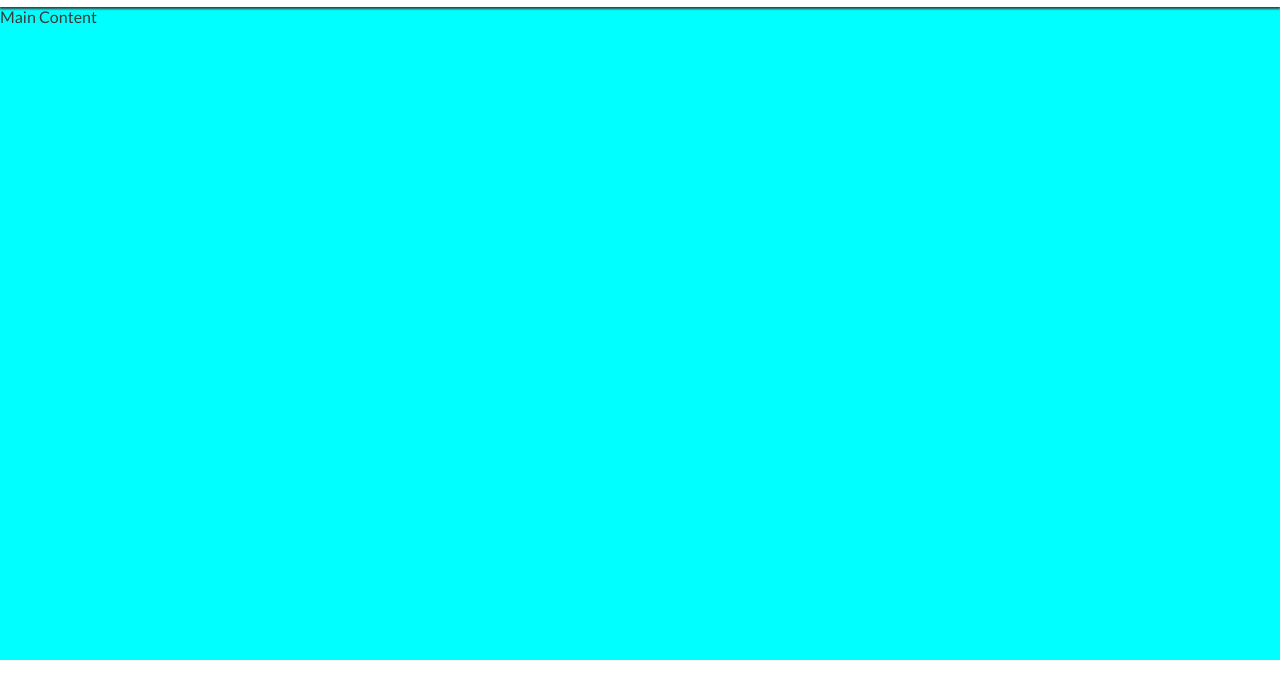
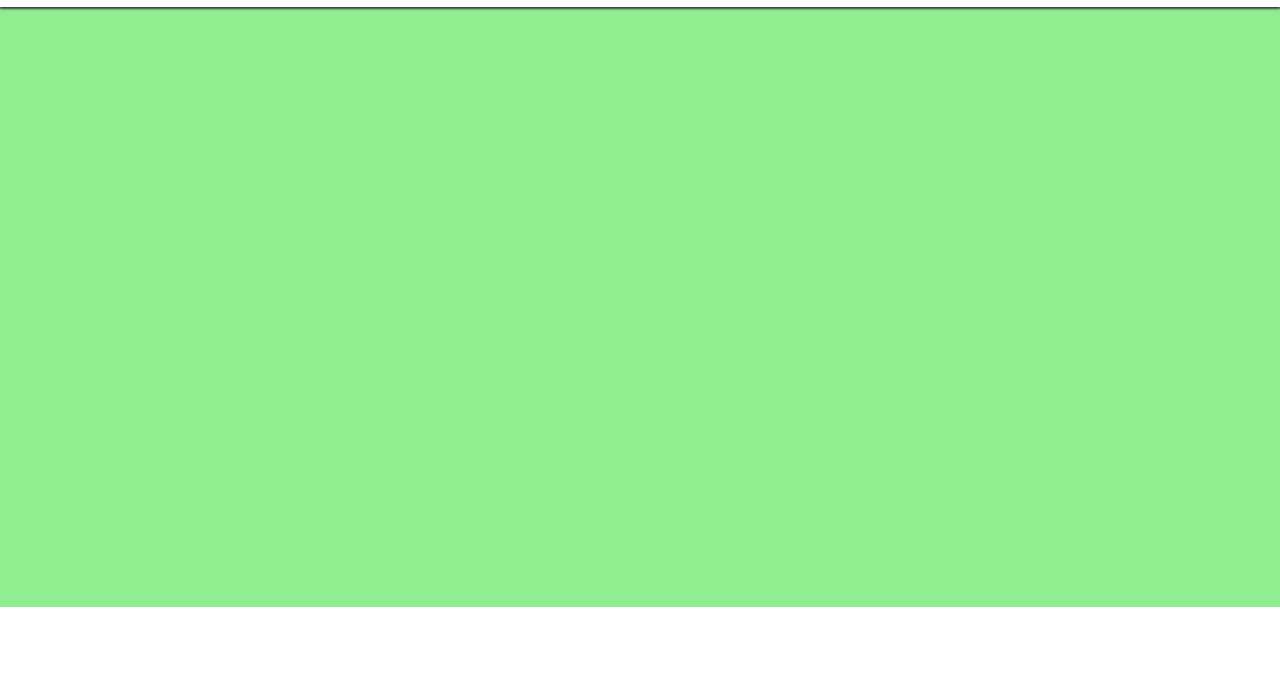
Before and after one commit to sharichungcode/love-running, a plain HTML site: page index.html in a window 1280 px wide. Shown: the part 72-749 px from the top of the page. Drawn offline with nearby package versions, Linux system fonts and the light colour scheme.

Commit message:
Add hero section to index.html

```diff
--- a/assets/CSS/style.css
+++ b/assets/CSS/style.css
@@ -84,10 +84,16 @@ nav {
 
 /* Main Content */
 main{
-    background-color: aqua;
     /* Make main element take up any surplus space to push footer down */
     flex: 1 0 auto;
     margin-top: 47px;
+}
+
+/* Hero Section */
+#hero {
+    height: 600px;
+    width: 100%;
+    background-color: lightgreen;
 }
 
 /* Footer */
--- a/index.html
+++ b/index.html
@@ -44,7 +44,9 @@
         </nav>
     </header>
     <!-- Main Content -->
-    <main>Main Content</main>
+    <main>
+        <section id="hero"></section>
+    </main>
     <!-- Footer -->
     <footer>
         <ul id="social-networks">
```
